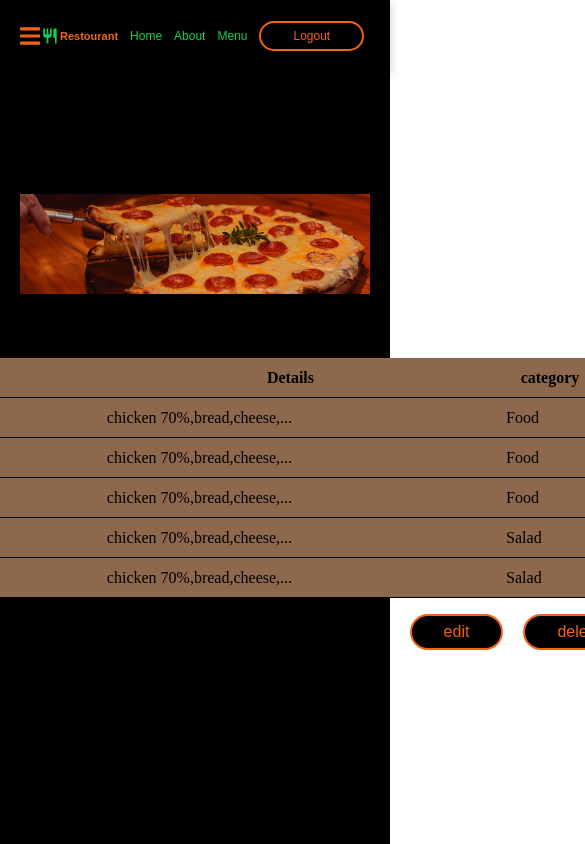
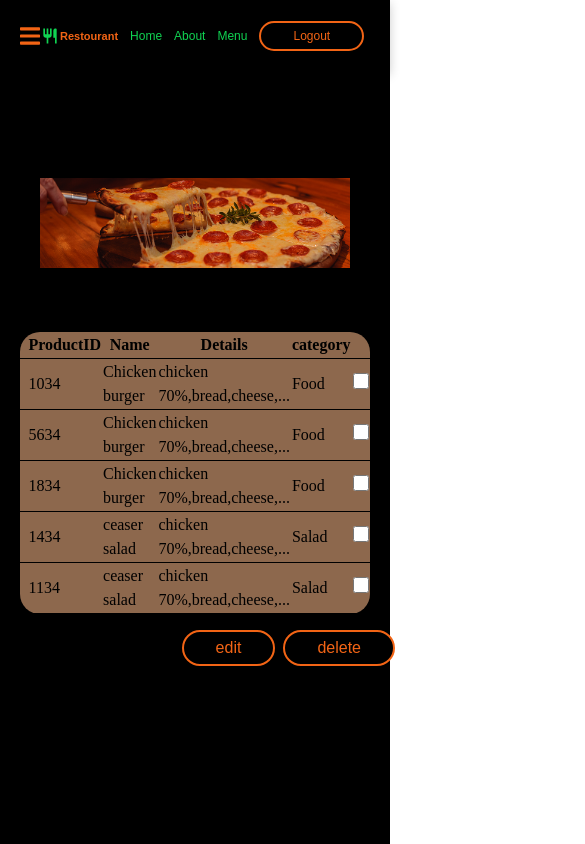
Before and after one commit to amirhossein-najafi/Restaurant-Project, a React (Vite) app: page /editmenu in a window 390 px wide. Shown: the top 844 px of the page, 585 px wide, since content can reach past the window. Built offline with nearby package versions, Linux system fonts and the light colour scheme; a web font is replaced by a local one.

Commit message:
responsive AdminPanel

```diff
--- a/src/pages/Addproducts.jsx
+++ b/src/pages/Addproducts.jsx
@@ -1,7 +1,5 @@
 import React, {useState} from 'react';
 import AdminNavbar from "../components/AdminNavbar.jsx";
-import img1 from "../assets/img/banner-1.jpg";
-import Button from "../layouts/Button.jsx";
 
 function Addproducts() {
     const options = [
@@ -25,21 +23,21 @@ function Addproducts() {
     }
     return (
         <div className="add">
-            <div className="bg-black min-h-screen flex flex-col justify-center items-center lg:px-32 px-5 py-20">
+            <div className="bg-black min-h-screen flex flex-col  justify-center items-center sm:px-32 px-5 py-20">
                 <div className="fixed top-0 left-0">
                     <AdminNavbar/>
                 </div>
-                <div className="w-[45rem] h-[50rem] bg-[#8D684D] min-h-screen   rounded-[20px] pl-24 pt-12 pb-24 pr-24">
-                    <div className="flex flex-row justify-center  hover:text-brightColor font-extrabold">
+                <div className="lg:w-[45rem] lg:h-[50rem] md:w-[35rem] md:h-[40rem]  w-[20rem] h-[60rem] bg-[#8D684D] min-h-screen   rounded-[20px] pl-24 pt-12 pb-24 pr-24">
+                    <div className="flex flex-row justify-center sm:text-md  hover:text-brightColor font-extrabold">
                         ADD PRODUCT FORM
                     </div>
                     <div className="mt-12">
                         <span className="font-bold">Product Name</span><br/>
-                        <input className="text-center outline-none mt-2 w-96 h-10 rounded-[10px]" type="text" placeholder="Food Name"/>
+                        <input className="text-center outline-none mt-2 lg:w-96 md:w-60 w-52 h-10 rounded-[10px]" type="text" placeholder="Food Name"/>
                     </div>
-                    <div className="mt-12 flex flex-row justify-start gap-44">
+                    <div className="mt-12 flex flex-row justify-start lg:gap-44 md:gap-24 gap-14">
                         <div ><span className="font-bold">Category:</span><br/>
-                            <select  onChange={(e) => {handleChange(e)}} className="w-52 mt-2 h-10 rounded-[10px] pl-3">
+                            <select  onChange={(e) => {handleChange(e)}} className="lg:w-52 md:w-36 w-20 mt-2 h-10 rounded-[10px] pl-3">
                                 {options.map((option) => (
                                     <option value={option.value} className="" >{option.label}</option>
                                 ))}
@@ -47,26 +45,25 @@ function Addproducts() {
                         </div>
                         <div>
                             <span className="font-bold">price:</span>
-                            <input className="p-2 outline-none mt-2 w-52 h-10 rounded-[10px]" type="number" placeholder="Price"/>
+                            <input className="p-2 outline-none mt-2 lg:w-52 md:w-44 w-20 h-10 rounded-[10px]" type="number" placeholder="Price"/>
                         </div>
                     </div>
                     <div className="mt-12">
                         <span className="font-bold">Description:</span><br/>
-                        <input className="outline-none  w-10/12 h-28 rounded-[10px]" type="text" placeholder="Write details of food or anything else taht is important..."/>
+                        <input className="outline-none  lg:w-10/12 md:w-96 lg:h-28 md:h-16 h-16 w-52 rounded-[10px]" type="text" placeholder="Write details of food or anything else taht is important..."/>
                     </div>
 
-                    <div className="mt-12 flex flex-row justify-start gap-32">
+                    <div className="mt-12 flex flex-col md:flex-row justify-start md:gap-32">
                         <div>
                             <span className="font-bold">Image:</span><br/>
-                            <input className="bg-amber-50 outline-none   rounded-[10px]" type="file" multiple accept="image/*" onChange={handleChange1}/>
-
+                            <input className="bg-amber-50 outline-none md:w-36 lg:w-64 w-44     rounded-[10px]" type="file" multiple accept="image/*" onChange={handleChange1}/>
                         </div>
                         <div>
-                            <img className="mt-4" width="150px" height="150px"   src={file}  alt=""/>
+                            <img className="mt-4 "   src={file}  alt=""/>
 
                         </div>
                     </div>
-                    <div className="w-[35rem] flex justify-end gap-5 mt-12">
+                    <div className="lg:w-[37rem] md:w-[25rem] w-[19rem] flex justify-end gap-5 lg:mt-12 md:mt-36 mt-[4rem] ">
                         <button className="px-8 py-1 border-2  bg-brightColor border-brightColor text-black  transition ease-in-out delay-150  hover:-translate-y-1 hover:scale-110  duration-300  ">Save</button>
                         <button className="px-8 py-1 border-2  bg-brightColor border-brightColor text-black  transition ease-in-out delay-150  hover:-translate-y-1 hover:scale-110  duration-300  ">Save and Add</button>
 
--- a/src/pages/Edit.jsx
+++ b/src/pages/Edit.jsx
@@ -13,17 +13,17 @@ function Edit() {
     ]
     return (
         <div>
-            <div className="bg-black min-h-screen flex flex-col justify-center items-center lg:px-32 px-5 py-20">
+            <div className="bg-black h-screen flex flex-col justify-center items-center lg:px-32 px-5 py-20">
                 <div className="fixed top-0 left-0">
                     <AdminNavbar/>
                 </div>
-                <div className="mt-0 pt-0">
+                <div className="ml-5 mr-5  mt-0 pt-0">
                     <img src={img1} height="150" alt=""/>
                 </div>
                 <div className="mt-16">
-                    <table className="rounded-[20px] text-black bg-[#8D684D]  w-[60rem] h-[15rem]">
+                    <table className="rounded-[20px] text-black bg-[#8D684D]  lg:w-[60rem] lg:h-[15rem] md:w-[40rem] md:h-[15rem] sm:w-[10rem] sm:h-[2.5rem] w-[10rem] h-[2.5rem]">
                         <tr>
-                            <th className=" border-b-[1px] border-b-black">ProductID</th>
+                            <th className="pl-2 border-b-[1px] border-b-black">ProductID</th>
                             <th className="border-b-[1px] border-b-black">Name</th>
                             <th className="border-b-[1px] border-b-black">Details</th>
                             <th className="border-b-[1px] border-b-black">category</th>
@@ -32,21 +32,21 @@ function Edit() {
                         {data.map((val, key) => {
                             return (
                                 <tr key={key}>
-                                    <td className="pl-4 border-b-[1px] border-b-black">{val.ProductID}</td>
-                                    <td className="pl-4 border-b-[1px] border-b-black">{val.Name}</td>
-                                    <td className="pl-4 border-b-[1px] border-b-black">{val.Details}</td>
-                                    <td className="pl-4 border-b-[1px] border-b-black">{val.category}</td>
-                                    <td className="pl-4 border-b-[1px] border-b-black">
-                                        <input    type="checkbox" value=""
-                                                  className="border-footerColor accent-black  w-4 h-4 cursor-pointer rounded-[5px] "/>
+                                    <td className="sm:pl-2 md:pl-4 lg:pl-6 pl-2 border-b-[1px] border-b-black">{val.ProductID}</td>
+                                    <td className="sm:pl-2 md:pl-4 lg:pl-6 border-b-[1px] border-b-black">{val.Name}</td>
+                                    <td className="sm:pl-2 md:pl-4 lg:pl-6 border-b-[1px] border-b-black">{val.Details}</td>
+                                    <td className="sm:pl-2 md:pl-4 lg:pl-6 border-b-[1px] border-b-black">{val.category}</td>
+                                    <td className="sm:pl-2 md:pl-4 lg:pl-6 border-b-[1px] border-b-black">
+                                        <input    type="checkbox"
+                                                  className="border-footerColor accent-black pr-2  w-4 h-4 cursor-pointer rounded-[5px] "/>
                                     </td>
                                 </tr>
                             )
                         })}
                     </table>
                 </div>
-                <div className=" w-[55rem] flex justify-end gap-5 mt-4">
-                    <Button  title="edit"/>
+                <div className=" w-[55rem] flex justify-end  mt-4 sm:mr-[30rem] md:mr-72 lg:mr-0 gap-2 mr-[30rem] ">
+                    <Button title="edit"/>
                     <Button  title="delete"/>
                 </div>
 
```
